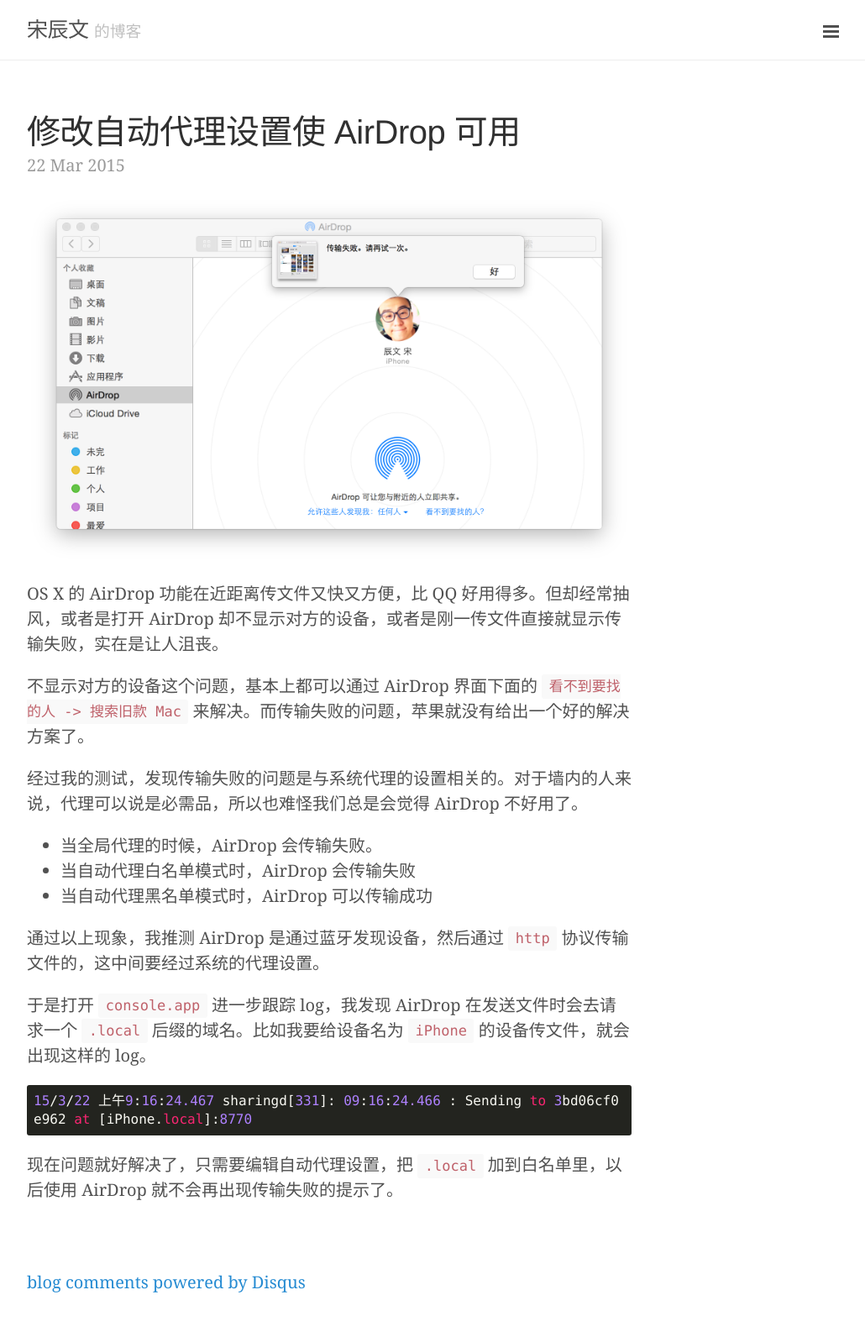
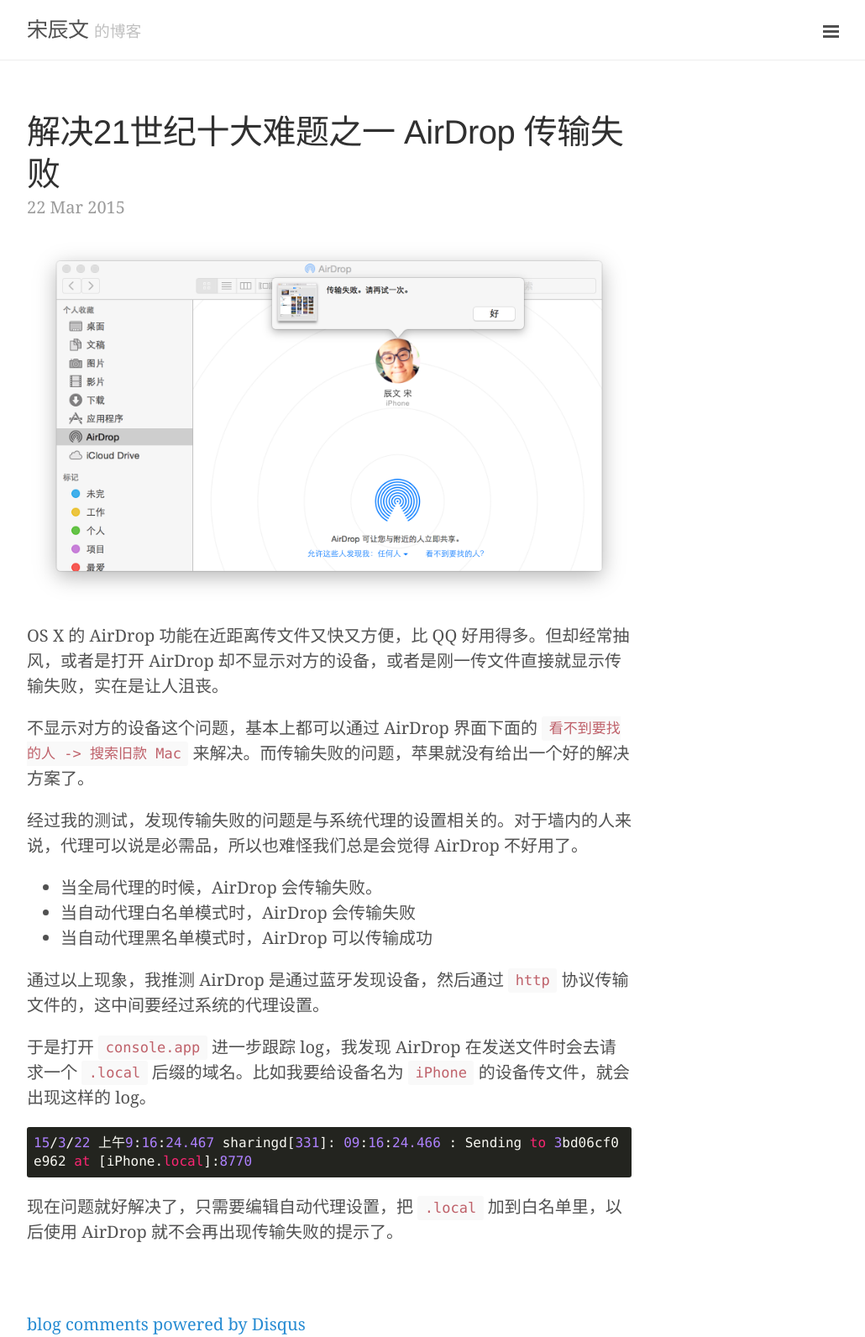
Before and after one commit to songchenwen/songchenwen.github.io, a Jekyll site: the page built from _posts/2015-03-22-pac-airdrop-conflict.md, in a window 1280 px wide. Shown: the whole page at 84% size, without its empty margins (248-1278 px from the left). Built offline with Jekyll 4.4.1, drawn with Linux system fonts in a browser that asks for light colours; comment, search, counter and statistics services are not loaded; before the commit the page ends 1542 px from its top, so only the background shows below that.

Commit message:
fancy title

```diff
--- a/_posts/2015-03-22-pac-airdrop-conflict.md
+++ b/_posts/2015-03-22-pac-airdrop-conflict.md
@@ -1,7 +1,7 @@
 ---
 layout: post
 published: true
-title: 修改自动代理设置使 AirDrop 可用
+title: 解决21世纪十大难题之一 AirDrop 传输失败
 category: Tech
 ---
 
```
